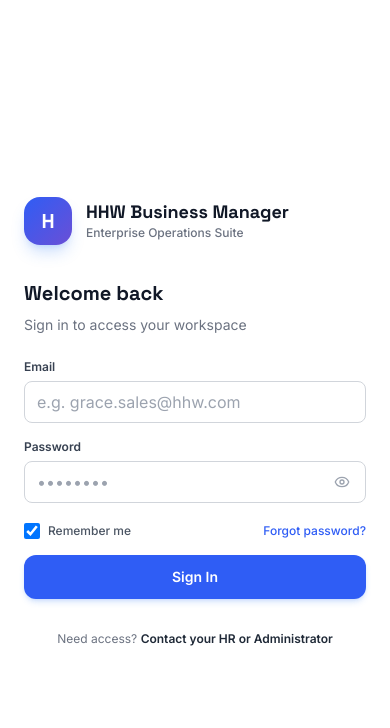
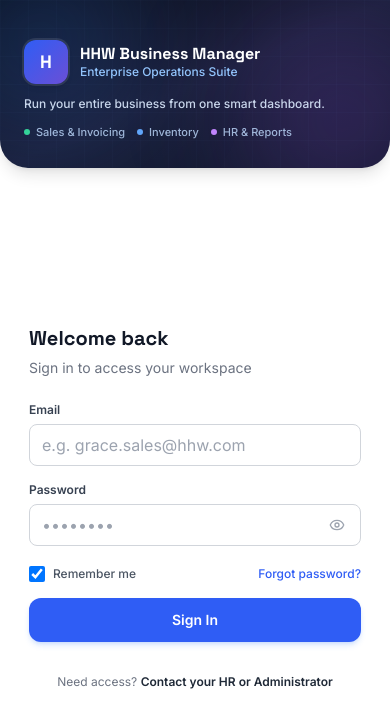
Before and after one commit to kayolafunke-wq/HHW-Business-Management-System, a React (Vite) app in the folder client/: page /login in a window 390 px wide. Shown: the top 728 px of the page. Built offline with nearby package versions, Linux system fonts and the light colour scheme; no server answers.

Commit message:
fix: position PC-styled dark hero banner flush at top of mobile screen on login page

```diff
--- a/client/src/pages/auth/LoginPage.tsx
+++ b/client/src/pages/auth/LoginPage.tsx
@@ -212,23 +212,60 @@ export default function LoginPage() {
       </div>
 
       {/* Right side - Login form - Full width & clean on mobile, half on desktop */}
-      <div className="w-full lg:w-1/2 lg:ml-auto min-h-[100dvh] flex flex-col justify-center items-center px-6 py-8 sm:p-10 bg-white">
-        <div className="w-full max-w-[380px] mx-auto my-auto">
-          {/* Mobile Logo Header */}
-          <div className="lg:hidden flex items-center gap-3.5 mb-8">
-            <div className="w-12 h-12 rounded-2xl bg-gradient-to-br from-[#2f5df5] to-[#6a4fd6] flex items-center justify-center font-display font-bold text-white text-xl shadow-lg shadow-blue-500/25 flex-shrink-0">
-              H
+      <div className="w-full lg:w-1/2 lg:ml-auto min-h-[100dvh] flex flex-col bg-white">
+        {/* Mobile Top Hero Header (matches PC design, flush with top of screen) */}
+        <div className="lg:hidden w-full bg-gradient-to-br from-[#0a0e1a] via-[#1a1f3a] to-[#0f1729] text-white px-6 pt-10 pb-7 rounded-b-[28px] relative overflow-hidden shadow-lg">
+          {/* Glowing orbs */}
+          <div className="absolute -top-12 -left-12 w-44 h-44 bg-blue-500/25 rounded-full blur-3xl pointer-events-none" />
+          <div className="absolute -bottom-10 -right-10 w-44 h-44 bg-purple-500/25 rounded-full blur-3xl pointer-events-none" />
+          {/* Grid line texture */}
+          <div
+            className="absolute inset-0 opacity-20 pointer-events-none"
+            style={{
+              backgroundImage:
+                'linear-gradient(rgba(147,197,253,0.12) 1px, transparent 1px), linear-gradient(90deg, rgba(147,197,253,0.12) 1px, transparent 1px)',
+              backgroundSize: '28px 28px',
+            }}
+          />
+
+          <div className="relative z-10">
+            <div className="flex items-center gap-3 mb-2.5">
+              <div className="w-11 h-11 rounded-xl bg-gradient-to-br from-[#2f5df5] to-[#6a4fd6] flex items-center justify-center font-display font-bold text-white text-lg shadow-md ring-2 ring-white/10 flex-shrink-0">
+                H
+              </div>
+              <div>
+                <div className="font-display font-bold text-base text-white leading-tight">
+                  HHW Business Manager
+                </div>
+                <div className="text-xs text-blue-300 font-medium">Enterprise Operations Suite</div>
+              </div>
             </div>
-            <div>
-              <div className="font-display font-bold text-lg text-gray-900 leading-tight">
-                HHW Business Manager
-              </div>
-              <div className="text-xs text-gray-500 font-medium mt-0.5">Enterprise Operations Suite</div>
+
+            <p className="text-xs text-blue-100/90 font-medium leading-relaxed mb-2.5">
+              Run your entire business from one smart dashboard.
+            </p>
+
+            <div className="flex items-center gap-3 text-[11px] text-blue-200/80 font-medium flex-wrap">
+              <span className="flex items-center gap-1.5">
+                <span className="w-1.5 h-1.5 rounded-full bg-emerald-400" />
+                Sales & Invoicing
+              </span>
+              <span className="flex items-center gap-1.5">
+                <span className="w-1.5 h-1.5 rounded-full bg-blue-400" />
+                Inventory
+              </span>
+              <span className="flex items-center gap-1.5">
+                <span className="w-1.5 h-1.5 rounded-full bg-purple-400" />
+                HR & Reports
+              </span>
             </div>
           </div>
+        </div>
 
+        {/* Form container */}
+        <div className="w-full max-w-[380px] mx-auto px-6 py-6 sm:py-10 flex-1 flex flex-col justify-center">
           <div className="mb-6">
-            <h2 className="font-display font-bold text-2xl text-gray-900 mb-1.5">Welcome back</h2>
+            <h2 className="font-display font-bold text-2xl text-gray-900 mb-1">Welcome back</h2>
             <p className="text-sm text-gray-500">Sign in to access your workspace</p>
           </div>
 
```
